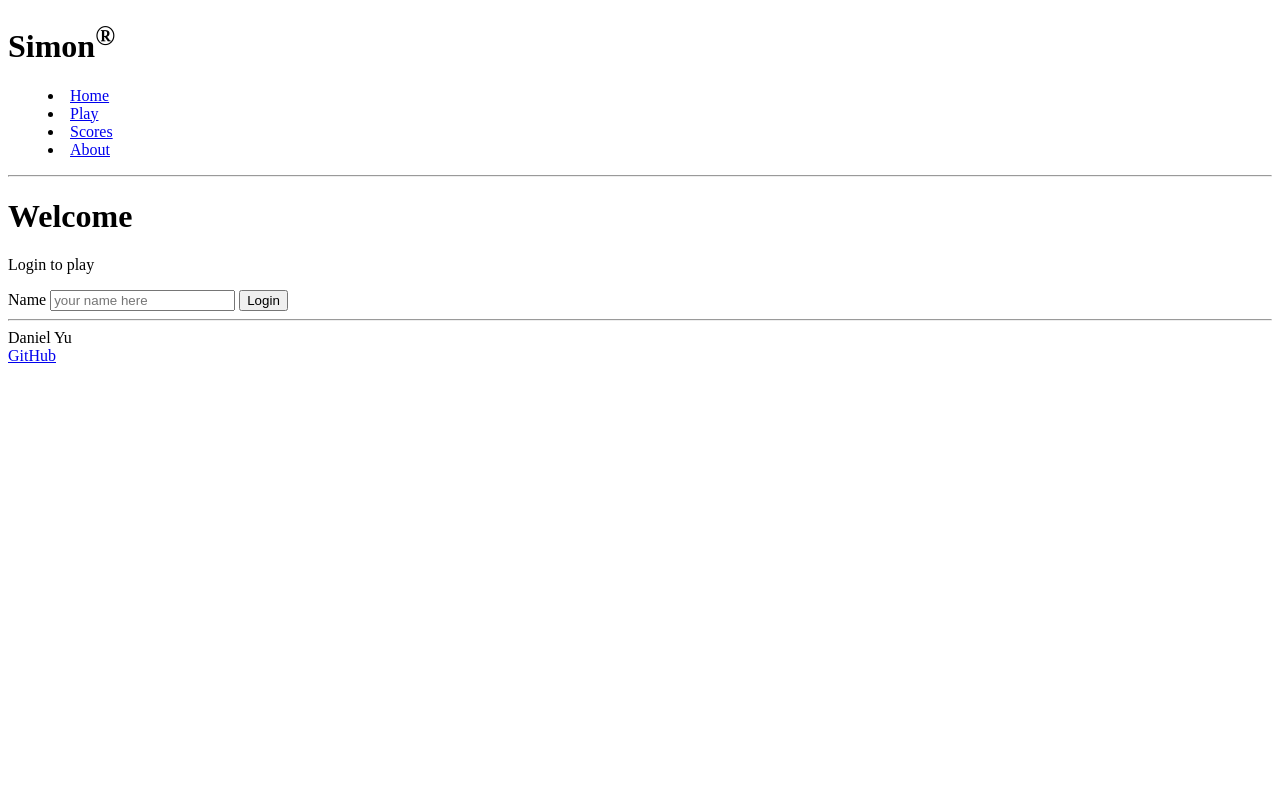
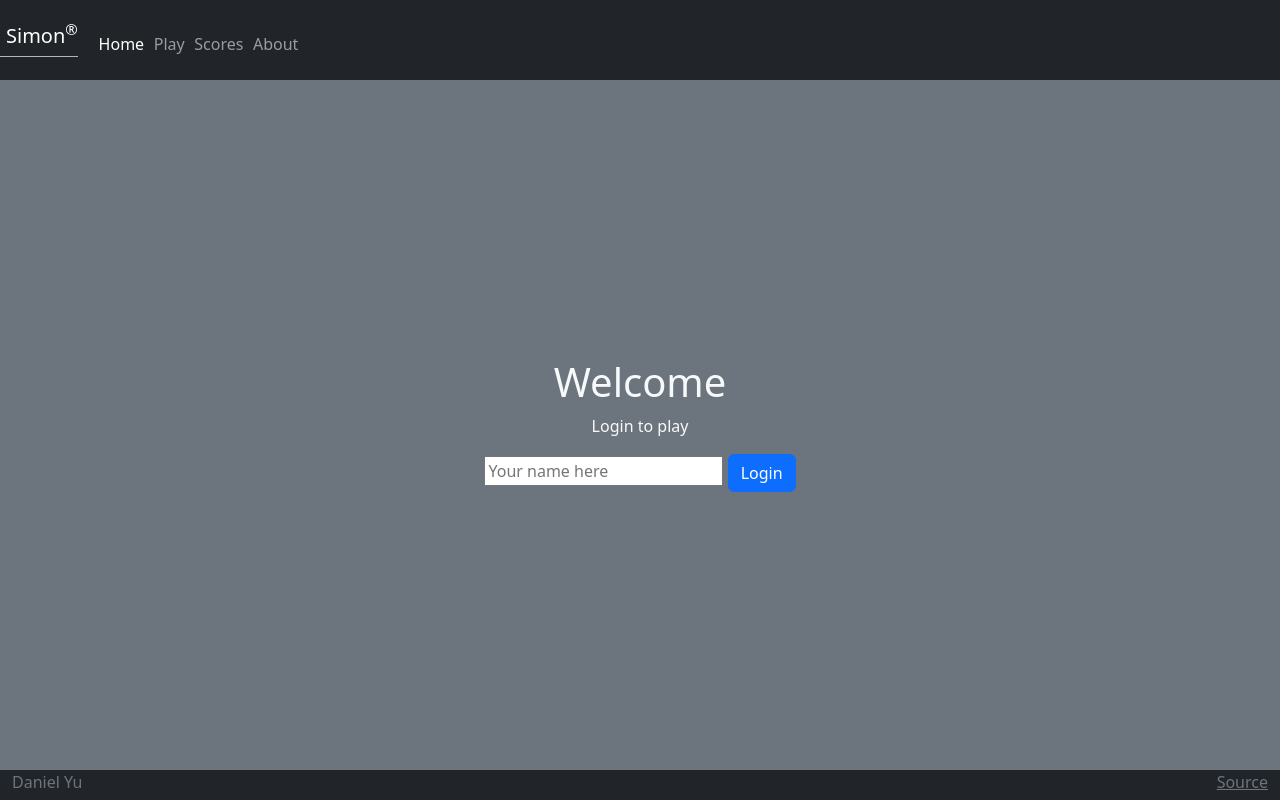
Before and after one commit to dan-dean/simon, a plain HTML site: page index.html in a window 1280 px wide. Drawn offline with nearby package versions, Linux system fonts and the light colour scheme.

Commit message:
Index CSS

```diff
--- a/index.html
+++ b/index.html
@@ -1,47 +1,63 @@
 <!DOCTYPE html>
 <html lang="en">
   <head>
-        <meta charset="UTF=8" />
-        <!-- this tells browsers not to scale the viewport automatically -->
-        <meta name="viewport" content="width=device-width, initiall-scale=1.0" />
+    <meta charset="UTF-8" />
+    <!-- Tell browsers not to scale the viewport automatically -->
+    <meta name="viewport" content="width=device-width, initial-scale=1.0" />
     <title>Very Cool Simon</title>
     <link rel="icon" href="favicon.ico" />
+
+    <link rel="stylesheet" href="main.css" />
+
+    <!-- Include bootstrap CSS framework -->
+    <link
+      href="https://cdn.jsdelivr.net/npm/bootstrap@5.2.2/dist/css/bootstrap.min.css"
+      rel="stylesheet"
+      integrity="sha384-Zenh87qX5JnK2Jl0vWa8Ck2rdkQ2Bzep5IDxbcnCeuOxjzrPF/et3URy9Bv1WTRi"
+      crossorigin="anonymous"
+    />
   </head>
-    <body>
-        <!-- structural elements include header, main, and footer-->
-        <header>
-            <h1>Simon<sup>&reg;</sup></h1>
-
-            <!-- navigation elements-->
-            <nav>
-                <!-- menu is alternative to <ul>-->
-                <menu>
-                    <li><a href="index.html">Home</a></li>
-                    <li><a href="play.html">Play</a></li>
-                    <li><a href="scores.html">Scores</a></li>
-                    <li><a href="about.html">About</a></li>
+  <body class="bg-dark text-light">
+    <header class="container-fluid">
+      <nav class="navbar fixed-top navbar-dark">
+        <a class="navbar-brand" href="#">Simon<sup>&reg;</sup></a>
+        <menu class="navbar-nav">
+          <li class="nav-item">
+            <a class="nav-link active" href="index.html">Home</a>
+          </li>
+          <li class="nav-item">
+            <a class="nav-link" href="play.html">Play</a>
+          </li>
+          <li class="nav-item">
+            <a class="nav-link" href="scores.html">Scores</a>
+          </li>
+          <li class="nav-item">
+            <a class="nav-link" href="about.html">About</a>
+          </li>
         </menu>
       </nav>
-
-            <!-- html styling -->
-            <hr />
     </header>
 
-        <main>
+    <main class="container-fluid bg-secondary text-center">
+      <div>
         <h1>Welcome</h1>
         <p>Login to play</p>
         <form method="get" action="play.html">
-                <label for="name">Name</label>
-                <input type="text" id="name" placeholder="your name here" />
-                <button type="submit">Login</button>
+          <input type="text" id="name" placeholder="Your name here" />
+          <button type="submit" class="btn btn-primary">Login</button>
         </form>
+      </div>
     </main>
 
-        <footer>
-            <hr />
+    <footer class="bg-dark text-dark text-muted">
+      <div class="container-fluid">
         <span class="text-reset">Daniel Yu</span>
-            <br />
-            <a href="https://github.com/webprogramming260/simon-html">GitHub</a>
+        <a
+        class="text-reset"
+        href="https://github.com/dan-dean/simon"
+        >Source</a
+        >
+      </div>
     </footer>
   </body>
 </html>
```
Lines whose indentation alone changed are shown as unchanged.
